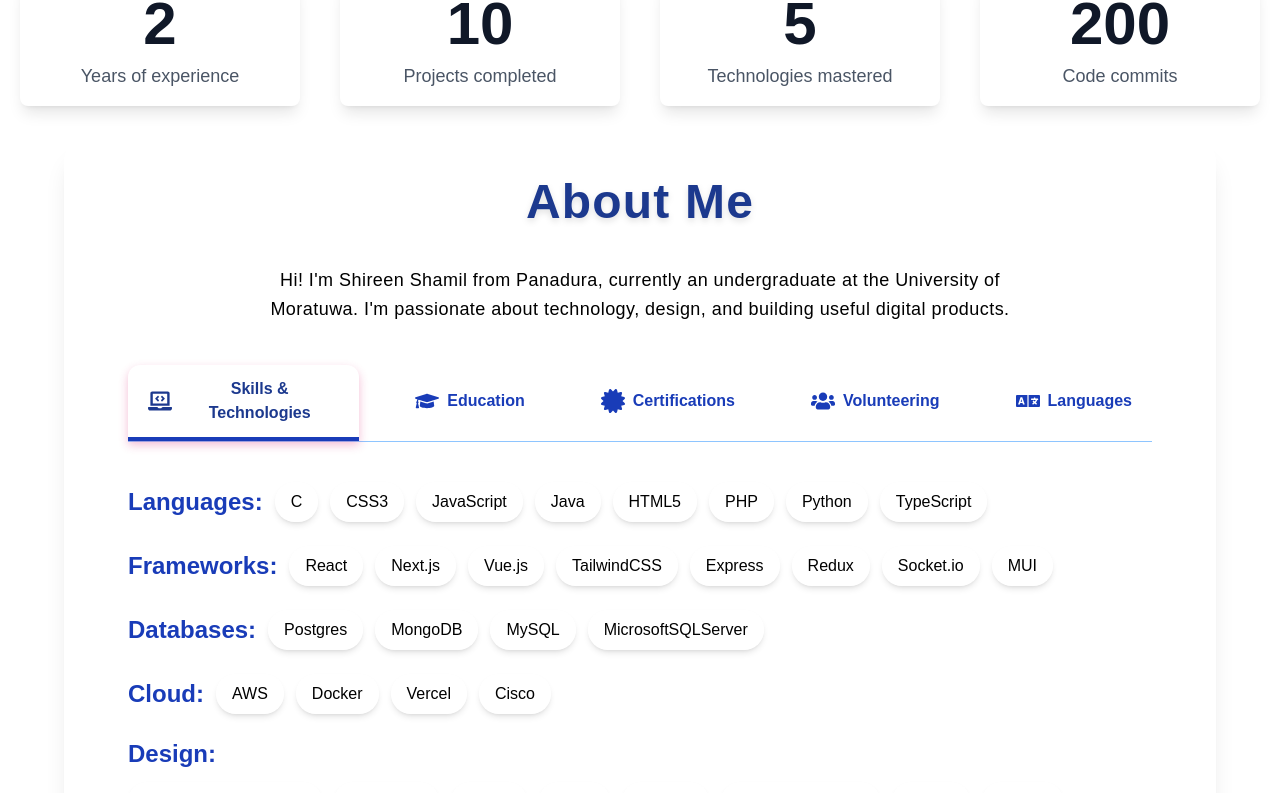
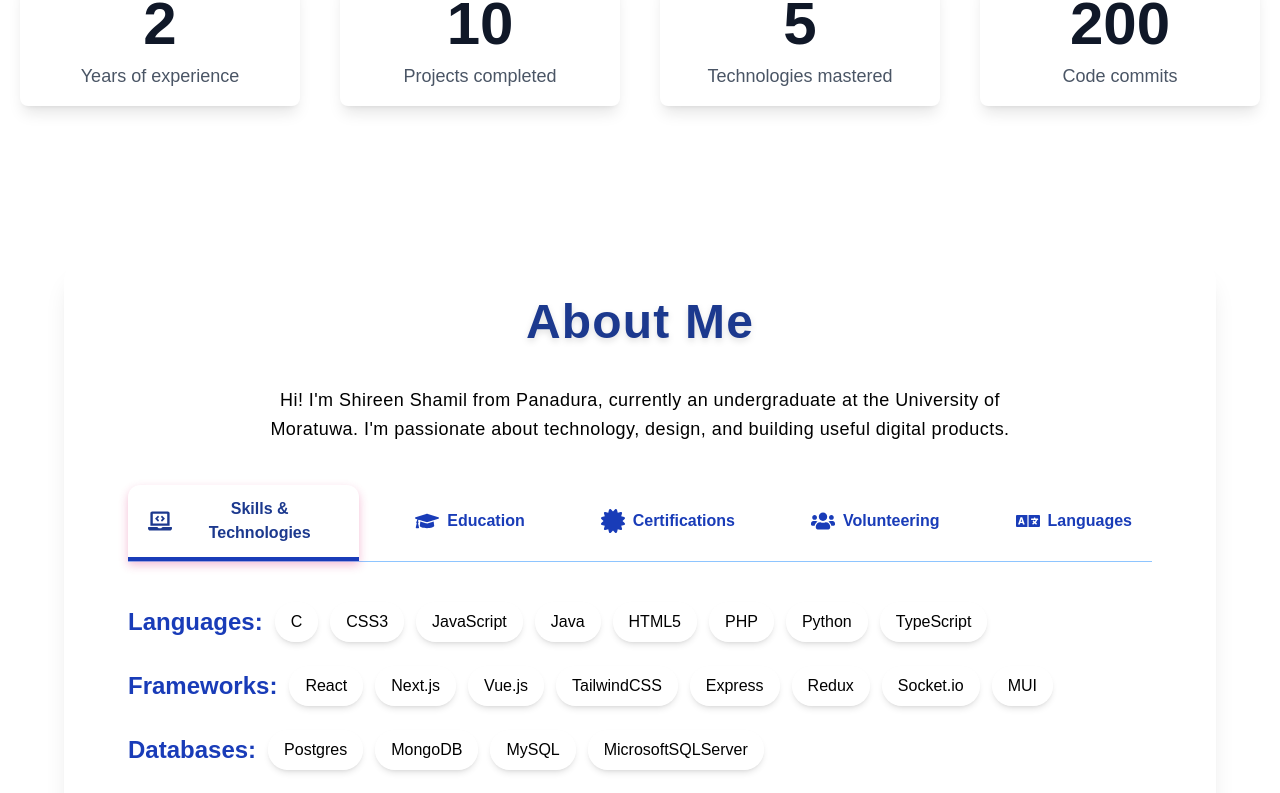
Before and after one commit to ShireenShamil/PortfolioLatest, a Next.js app: page / in a window 1280 px wide. Shown: the part 854-1647 px from the top of the page. Built offline with nearby package versions, Linux system fonts and the light colour scheme; a web font is replaced by a local one.

Commit message:
about update 2

```diff
--- a/app/components/About.jsx
+++ b/app/components/About.jsx
@@ -119,7 +119,7 @@ const About = () => {
       initial={{ opacity: 0, y: 20 }}
       animate={{ opacity: 1, y: 0 }}
       transition={{ duration: 0.6, ease: 'easeOut' }}
-      className="max-w-6xl mx-auto px-6 sm:px-10 md:px-16 py-10 rounded-3xl shadow-xl dark:bg-gray-900/70 backdrop-blur-lg"
+      className="max-w-6xl lg:mt-30 lg:mb-30 mx-auto px-6 sm:px-10 md:px-16 py-10 rounded-3xl shadow-xl dark:bg-gray-900/70 backdrop-blur-lg"
     >
       <h2 className="text-4xl sm:text-5xl mb-10 font-extrabold text-blue-900 dark:text-white dark-text-bold text-center tracking-wide drop-shadow-md">
         About Me
```
